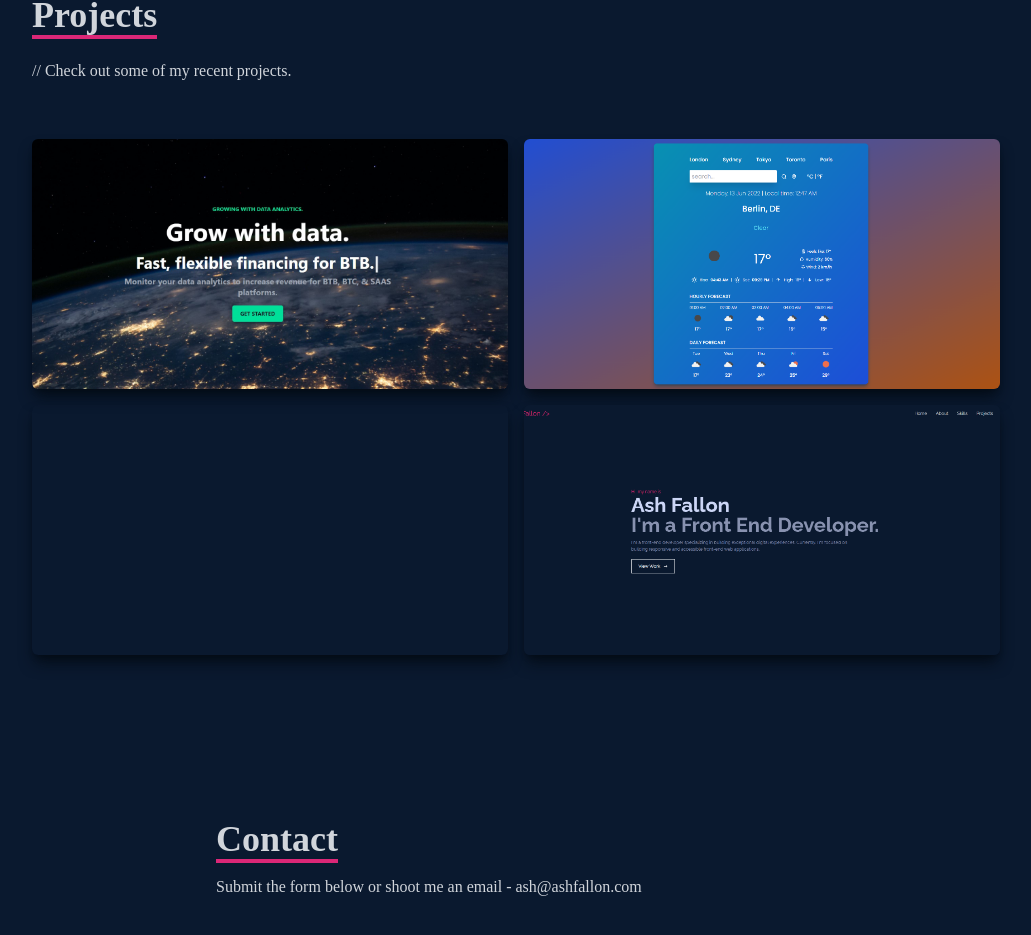
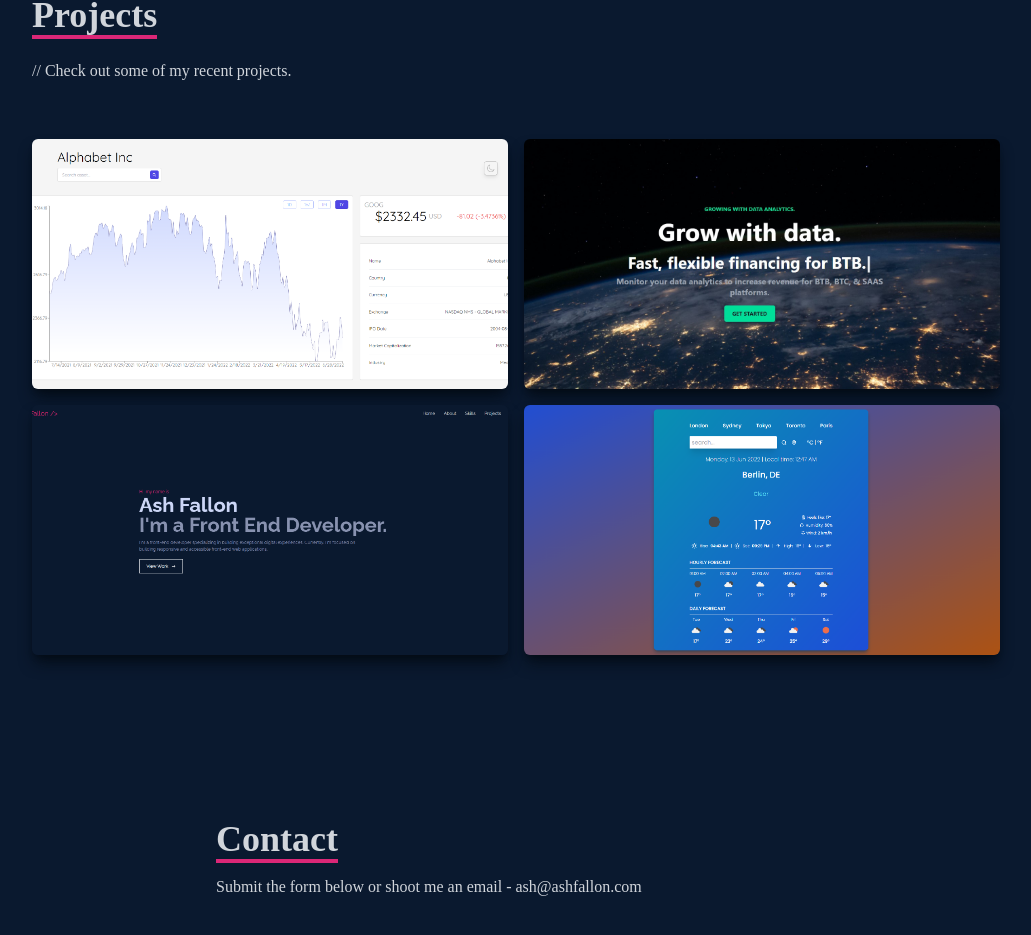
Before and after one commit to ash-fallon/portfolio-website, a React (Create React App) app: page / in a window 1280 px wide. Shown: the part 2475-3410 px from the top of the page, without its empty margins (124-1155 px from the left). Built offline with nearby package versions, Linux system fonts and the light colour scheme.

Commit message:
added project to Projects component

```diff
--- a/src/components/Projects.js
+++ b/src/components/Projects.js
@@ -1,9 +1,16 @@
 import Portfolio from '../img/portfolio-img.PNG';
 import WeatherApp from '../img/weather-app.png';
 import surge from '../img/surge.jpg';
+import asset from '../img/asset-display-panel.png';
 
 const Projects = () => {
   const projects = [
+    {
+      name: 'Asset Display Panel',
+      demoUrl: 'https://ashfallon-asset-display-panel.netlify.app/',
+      codeUrl: 'https://github.com/ash-fallon/asset-display-panel',
+      img: asset,
+    },
     {
       name: 'Surge Analytics',
       demoUrl: 'https://ashfallon-surge-analytics.netlify.app/',
@@ -11,17 +18,16 @@ const Projects = () => {
       img: surge,
     },
     {
+      name: 'Portfolio Webpage',
+      demoUrl: 'http://ashfallon.com',
+      codeUrl: 'https://github.com/ash-fallon/portfolio-website',
+      img: Portfolio,
+    },
+    {
       name: 'Complex Weather App',
       demoUrl: 'https://ashfallon-weather-app.netlify.app/',
       codeUrl: 'https://github.com/ash-fallon/weather-app',
       img: WeatherApp,
-    },
-    { name: '', demoUrl: '', codeUrl: '', img: '' },
-    {
-      name: 'Portfolio Webpage',
-      demoUrl: 'http://ashfallon.com',
-      codeUrl: 'https://github.com/ash-fallon/portfolio-website',
-      img: Portfolio,
     },
   ];
 
```
Also changed, not shown: src/img/asset-display-panel.png (added).
